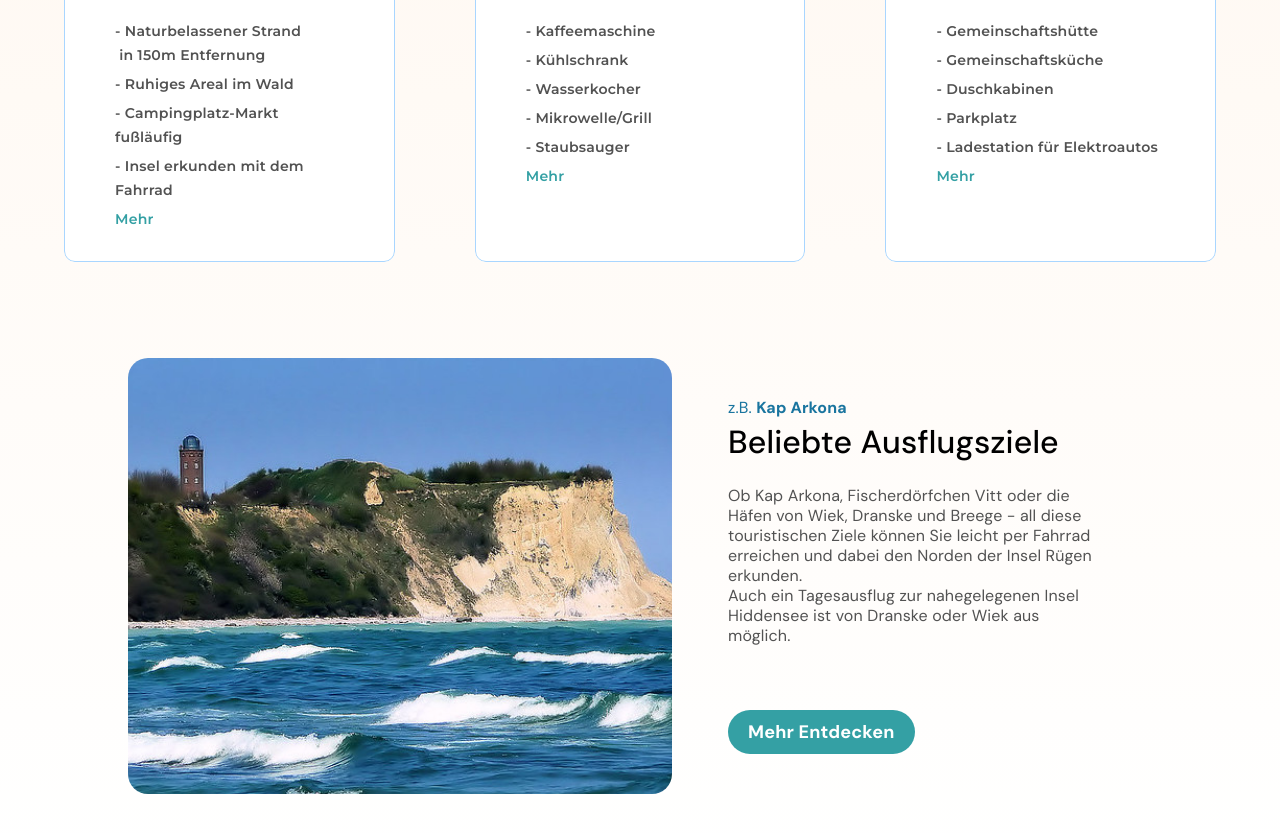
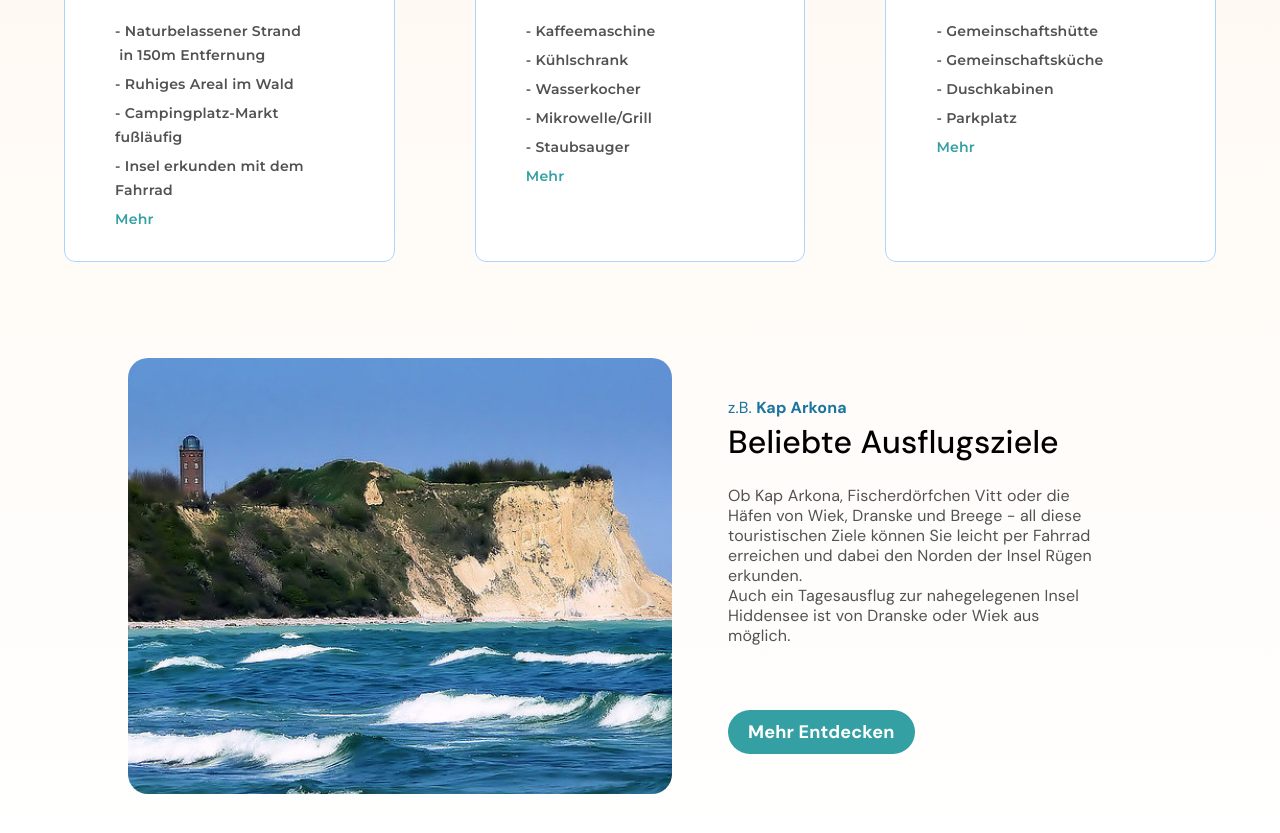
Before and after one commit to alxgrk/familien-urlaub-ruegen, a Next.js app: page / in a window 1280 px wide. Shown: the part 1520-2353 px from the top of the page. Built offline with nearby package versions, Linux system fonts and the light colour scheme; a web font is replaced by a local one.

Commit message:
Update index.tsx

```diff
--- a/pages/index.tsx
+++ b/pages/index.tsx
@@ -184,7 +184,7 @@ const HighlightsSection: NextPage<{ onLinkClick: () => void, onButtonClick: () =
           </div>
           <Link
               className="cursor-pointer [text-decoration:none] relative tracking-[0.2px] leading-[1.5rem] font-semibold text-rectangle-805"
-              href="/unterkuenfte"
+              href="/lage"
               onClick={onLinkClick}
           >
             Mehr
@@ -260,9 +260,6 @@ const HighlightsSection: NextPage<{ onLinkClick: () => void, onButtonClick: () =
           </div>
           <div className="relative tracking-[0.2px] leading-[1.5rem] font-semibold">
             - Parkplatz
-          </div>
-          <div className="relative tracking-[0.2px] leading-[1.5rem] font-semibold">
-            - Ladestation für Elektroautos
           </div>
           <Link
               className="cursor-pointer [text-decoration:none] relative tracking-[0.2px] leading-[1.5rem] font-semibold text-rectangle-805"
```
